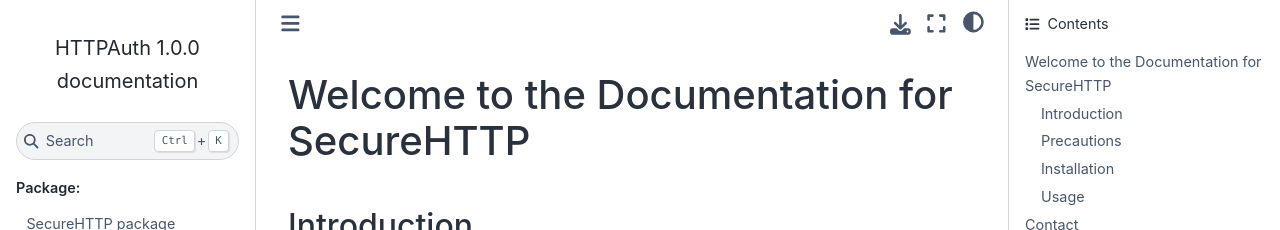
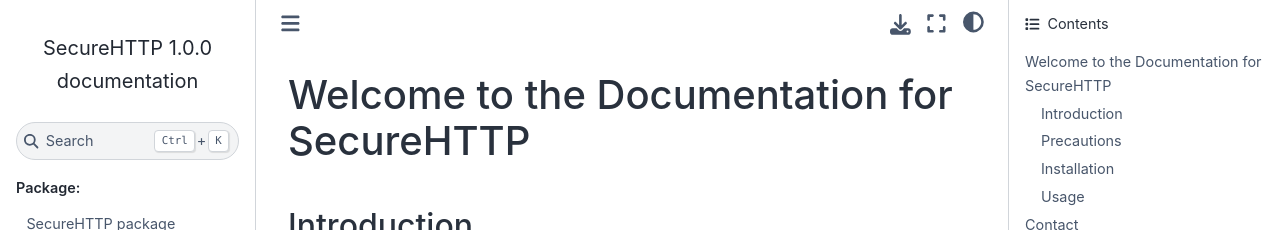
Before and after one commit to Evscion/EncryptedHTTP, a Sphinx documentation site: the page built from docs/source/index.rst, in a window 1280 px wide. Shown: the top 230 px of the page. Built offline with Sphinx 7.4.7 and the Sphinx Book theme 1.1.4, drawn with Linux system fonts in a browser that asks for light colours; pages that are not in the unit, such as notebooks, are missing from menus.

Commit message:
Update conf.py

```diff
--- a/docs/source/conf.py
+++ b/docs/source/conf.py
@@ -10,7 +10,7 @@ sys.path.insert(0, os.path.abspath('../..'))
 # -- Project information -----------------------------------------------------
 # https://www.sphinx-doc.org/en/master/usage/configuration.html#project-information
 
-project = 'HTTPAuth'
+project = 'SecureHTTP'
 copyright = '2023, Evscion'
 author = 'Evscion'
 release = '1.0.0'
```
